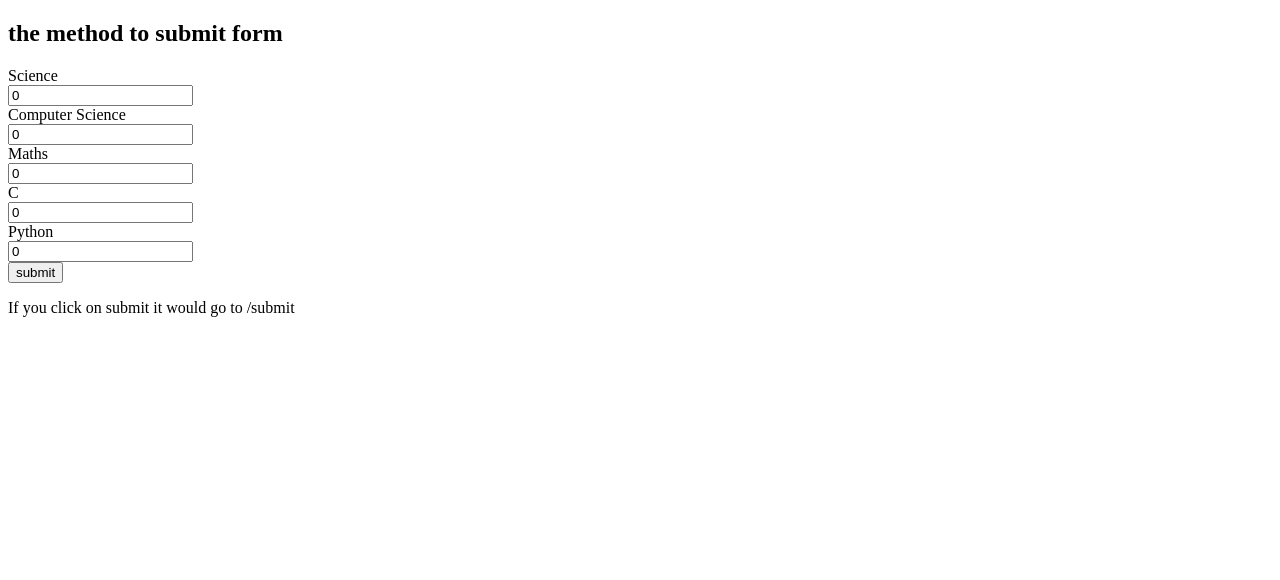
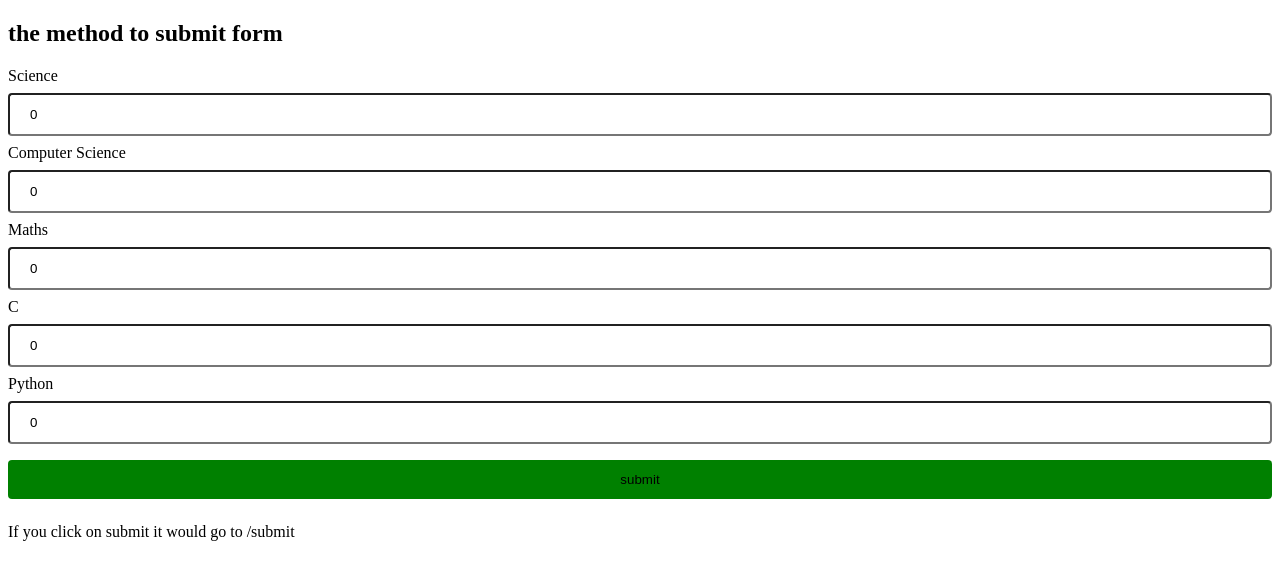
Before and after one commit to ash0411/facial_detection_flask, a Flask app: template MyPythonApp/templates/index.html in a window 1280 px wide. Shown: the top 580 px of the page. Run offline with Flask 2, Linux system fonts and the light colour scheme; the template is opened without the code that fills it, so the values that code supplies are empty.

Commit message:
adding css and javascript

```diff
--- /dev/null
+++ b/MyPythonApp/static/css/style.css
@@ -0,0 +1,27 @@
+input[type=text],select {
+    width:100%;
+    padding: 12px 20px;
+    margin:8px 0;
+    display:inline-block;
+    border:1px corol;
+    border-radius: 4px;
+    box-sizing: border-box;
+}
+input[type=submit],select {
+    width:100%;
+    background-color:green;
+    padding: 12px 20px;
+    margin:8px 0;
+    display:inline-block;
+    border: none;
+    border-radius: 4px;
+    box-sizing: border-box;
+}
+input[type=submit]:hover {
+    background-color:purple;
+}
+div{
+    border-radius: 4px;
+    background-color:green;
+    padding:20px;
+}
--- /dev/null
+++ b/MyPythonApp/static/script/script.js
@@ -0,0 +1 @@
+alert("this page has been loaded")
--- a/MyPythonApp/templates/index.html
+++ b/MyPythonApp/templates/index.html
@@ -1,5 +1,11 @@
 <!DOCTYPE html>
 <html>
+<head>
+    <link rel="stylesheet" href="{{ url_for('static',filename='css/style.css') }}">
+</head>
+<script type = "text/javascript" src="{{ url_for('static',filename='script/script.js')}}">
+
+</script>
     <body>
         <h2> the method to submit form</h2>
             <form action="/submit" method="post">
```
